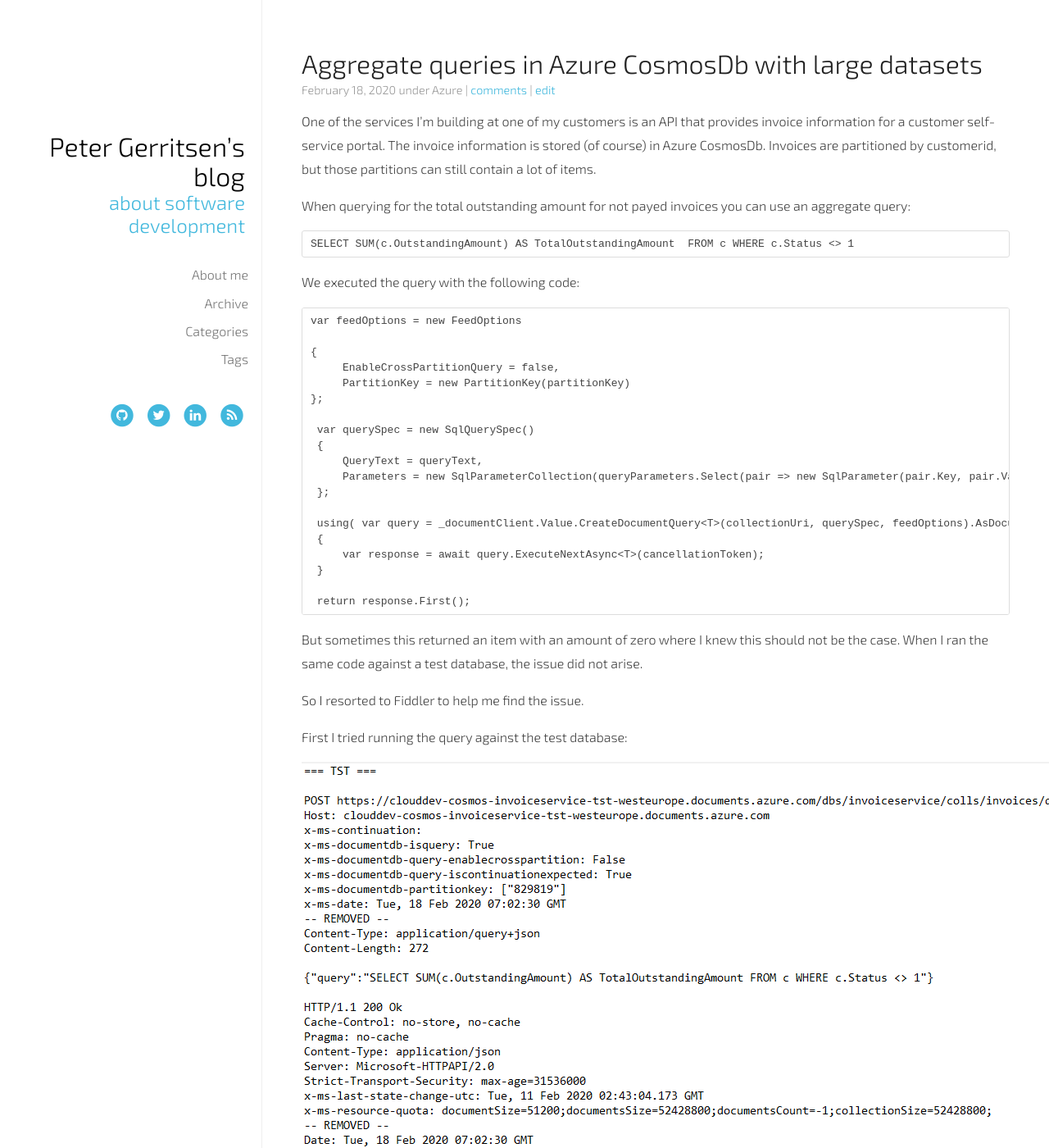
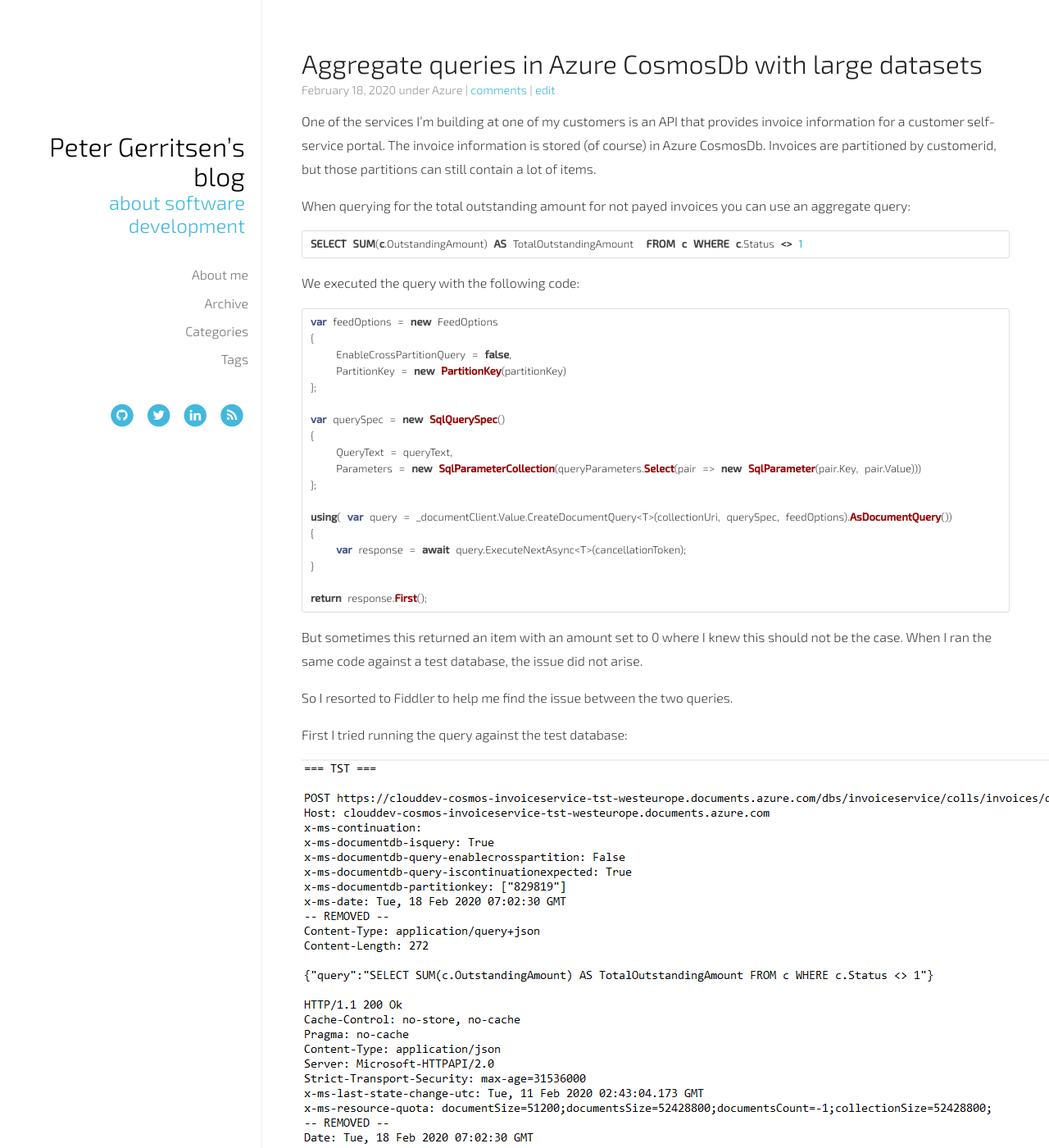
Before and after one commit to petergerritsen/blog.petergerritsen.nl, a Jekyll site: the page built from _posts/2020-02-18-aggregate-queries-in-azure-cosmosdb-with-large-datasets.md, in a window 1280 px wide and 1400 px high. Shown: the whole window at 82% size. Built offline with Jekyll 4.4.1, drawn with Linux system fonts in a browser that asks for light colours; nearby versions of some CDN libraries; some web fonts are replaced; comment, search, counter and statistics services are not loaded; some of the changed text lies outside the part shown.

Commit message:
Post formatting

````diff
--- a/_posts/2020-02-18-aggregate-queries-in-azure-cosmosdb-with-large-datasets.md
+++ b/_posts/2020-02-18-aggregate-queries-in-azure-cosmosdb-with-large-datasets.md
@@ -17,33 +17,36 @@
 
 When querying for the total outstanding amount for not payed invoices you can use an aggregate query:
 
-    SELECT SUM(c.OutstandingAmount) AS TotalOutstandingAmount  FROM c WHERE c.Status <> 1
+```sql
+SELECT SUM(c.OutstandingAmount) AS TotalOutstandingAmount  FROM c WHERE c.Status <> 1
+```
 
 We executed the query with the following code:
 
-    var feedOptions = new FeedOptions
+```csharp
+var feedOptions = new FeedOptions
+{
+    EnableCrossPartitionQuery = false,
+    PartitionKey = new PartitionKey(partitionKey)
+};
 
-    {
-         EnableCrossPartitionQuery = false,
-         PartitionKey = new PartitionKey(partitionKey)
-    };
+var querySpec = new SqlQuerySpec()
+{
+    QueryText = queryText,
+    Parameters = new SqlParameterCollection(queryParameters.Select(pair => new SqlParameter(pair.Key, pair.Value)))
+};
 
-     var querySpec = new SqlQuerySpec()
-     {
-         QueryText = queryText,
-         Parameters = new SqlParameterCollection(queryParameters.Select(pair => new SqlParameter(pair.Key, pair.Value)))
-     };
+using( var query = _documentClient.Value.CreateDocumentQuery<T>(collectionUri, querySpec, feedOptions).AsDocumentQuery())
+{
+    var response = await query.ExecuteNextAsync<T>(cancellationToken);
+}
 
-     using( var query = _documentClient.Value.CreateDocumentQuery<T>(collectionUri, querySpec, feedOptions).AsDocumentQuery())
-     {
-         var response = await query.ExecuteNextAsync<T>(cancellationToken);
-     }
+return response.First();
+```
 
-     return response.First();
+But sometimes this returned an item with an amount set to 0 where I knew this should not be the case. When I ran the same code against a test database, the issue did not arise.
 
-But sometimes this returned an item with an amount of zero where I knew this should not be the case. When I ran the same code against a test database, the issue did not arise.
-
-So I resorted to Fiddler to help me find the issue.
+So I resorted to Fiddler to help me find the issue between the two queries.
 
 First I tried running the query against the test database:
 
@@ -51,21 +54,24 @@
 
 And then against the acceptation database:
 
-![](/uploads/CosmosAggregateACC.PNG)As you can see, the latter returns a continuation token in the response. So we should continue asking for results:
+![](/uploads/CosmosAggregateACC.PNG)
 
-    var items = new List<T>();
+As you can see, the latter returns a continuation token in the response through a response header. So this means we should continue asking for results in our code:
 
-    using (var query = _documentClient.Value.CreateDocumentQuery<T>(collectionUri, querySpec, feedOptions)
-    	.AsDocumentQuery())
+```csharp
+var items = new List<T>();
+
+using (var query = _documentClient.Value.CreateDocumentQuery<T>(collectionUri, querySpec, feedOptions).AsDocumentQuery())
+{
+    while (query.HasMoreResults)
     {
-    	while (query.HasMoreResults)
-    	{
-    		var response = await query.ExecuteNextAsync<T>(cancellationToken);
+        var response = await query.ExecuteNextAsync<T>(cancellationToken);
 
-    		items.AddRange(response);
-    	}
+        items.AddRange(response);
     }
+}
 
-    return items;
+return items;
+```
 
-Then you can aggregate the returned items by using Linq.
+Then you can create an aggregated result by using Linq to sum up the values of the returned items.
````
Also changed, not shown: _posts/2019-06-04-configure-proxy-for-azure-storage-cloudtableclient-in-net-core.md (+10 -9 lines).
